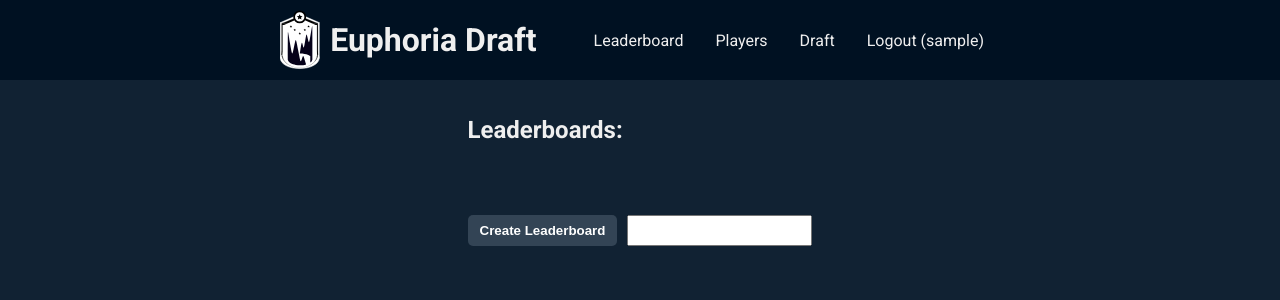
After one commit to billy-yoyo/league-fantasy, a Django app: page /leaderboards/ in a window 1280 px wide. The commit adds this page. Shown: the top 300 px of the page. Run offline with Django 5.2, Linux system fonts and the light colour scheme; the visitor is signed in with stand-in values (Sample User, id 1); some libraries are stand-ins or nearby versions.

Commit message:
add leaderboards

```diff
--- /dev/null
+++ b/league_fantasy/leaderboard_views.py
@@ -0,0 +1,193 @@
+from django.http import HttpResponseRedirect, HttpResponseForbidden
+from django.shortcuts import render
+from django.contrib.auth import get_user_model
+from .models import UserDraft, UserDraftPlayer, UserDraftScorePoint, Leaderboard, LeaderboardMember
+from collections import defaultdict
+
+def create_leaderboard(request):
+  name = request.POST.get("name", None)
+  if name is None:
+      return HttpResponseRedirect(f"/leaderboards?error=true")
+
+  name = name.strip()
+  if not name:
+      return HttpResponseRedirect(f"/leaderboards?error=true")
+
+  leaderboard = Leaderboard(name=name)
+  leaderboard.save()
+  LeaderboardMember(user=request.user, leaderboard=leaderboard, is_admin=True).save()
+  return HttpResponseRedirect(f"/leaderboards")
+
+def perform_membership_action(request, leaderboard_id, action):
+  if leaderboard_id is None:
+    return HttpResponseRedirect(f"/leaderboards")
+
+  leaderboard = Leaderboard.objects.filter(id=leaderboard_id).first()
+  if leaderboard is None:
+    return HttpResponseRedirect(f"/leaderboards")
+
+  admin_membership = LeaderboardMember.objects.filter(user=request.user).filter(leaderboard=leaderboard).first()
+  if admin_membership is None or not admin_membership.is_admin:
+    return HttpResponseRedirect(f"/leaderboards")
+
+  username = request.POST.get("name", None)
+  if username is None:
+      return HttpResponseRedirect(f"/leaderboard/{leaderboard_id}/manage?error=true")
+
+  user = get_user_model().objects.filter(username=username).first()
+  if user is None:
+      return HttpResponseRedirect(f"/leaderboard/{leaderboard_id}/manage?error=true")
+
+  membership = LeaderboardMember.objects.filter(user=user).filter(leaderboard=leaderboard).first()
+  action(leaderboard, user, membership)
+
+  return HttpResponseRedirect(f"/leaderboard/{leaderboard_id}/manage")
+
+def add_leaderboard_member(request, leaderboard_id=None):
+  def create(leaderboard, user, membership):
+    if membership is None:
+      LeaderboardMember(user=user, leaderboard=leaderboard, is_admin=False).save()
+
+  return perform_membership_action(request,leaderboard_id, create)
+
+def kick_leaderboard_member(request, leaderboard_id=None):
+  def kick(_, __, membership):
+      if membership:
+          membership.delete()
+
+  return perform_membership_action(request, leaderboard_id, kick)
+
+def promote_leaderboard_member(request, leaderboard_id=None):
+  def promote(_, __, membership):
+      if membership:
+          membership.is_admin = True
+          membership.save()
+
+  return perform_membership_action(request, leaderboard_id, promote)
+
+def demote_leaderboard_member(request, leaderboard_id=None):
+  def demote(_, user, membership):
+      if membership and user.username != request.user.username:
+          membership.is_admin = False
+          membership.save()
+
+  return perform_membership_action(request, leaderboard_id, demote)
+
+def delete_leaderboard(request, leaderboard_id=None):
+  if leaderboard_id is None:
+    return HttpResponseRedirect(f"/leaderboards")
+
+  leaderboard = Leaderboard.objects.filter(id=leaderboard_id).first()
+  if leaderboard is None:
+    return HttpResponseRedirect(f"/leaderboards")
+
+  admin_membership = LeaderboardMember.objects.filter(user=request.user).filter(leaderboard=leaderboard).first()
+  if admin_membership is None or not admin_membership.is_admin:
+    return HttpResponseRedirect(f"/leaderboards")
+
+  LeaderboardMember.objects.filter(leaderboard=leaderboard).delete()
+  leaderboard.delete()
+
+  return HttpResponseRedirect(f"/leaderboards")
+
+def manage_leaderboard(request, leaderboard_id=None):
+  if leaderboard_id is None:
+    return HttpResponseRedirect(f"/leaderboards")
+
+  leaderboard = Leaderboard.objects.filter(id=leaderboard_id).first()
+  if leaderboard is None:
+    return HttpResponseRedirect(f"/leaderboards")
+
+  admin_membership = LeaderboardMember.objects.filter(user=request.user).filter(leaderboard=leaderboard).first()
+  if admin_membership is None or not admin_membership.is_admin:
+    return HttpResponseRedirect(f"/leaderboards")
+
+  members = LeaderboardMember.objects.filter(leaderboard=leaderboard).all()
+
+  return render(request, "manage_leaderboard_page.html", {
+    "leaderboard": leaderboard,
+    "members": members,
+    "error": bool(request.GET.get("error", None))
+  })
+
+def all_draft_leaderboards(request):
+    memberships = LeaderboardMember.objects.filter(user=request.user).all()
+    leaderboards = [m.leaderboard for m in memberships]
+    return render(request, "all_draft_leaderboards_page.html", { "leaderboards": leaderboards })
+
+GRAPH_DATA_POINTS = 10
+
+def draft_leaderboard(request, leaderboard_id=None):
+    leaderboard = None
+    if leaderboard_id is None:
+        memberships = LeaderboardMember.objects.filter(user=request.user).all()
+        if len(memberships) == 1:
+            return HttpResponseRedirect(f"/leaderboard/{memberships[0].leaderboard.id}")
+    else:
+        membership = LeaderboardMember.objects.filter(user=request.user).filter(leaderboard__id=leaderboard_id).first()
+        if membership is not None:
+            leaderboard = membership.leaderboard
+
+    if leaderboard is None:
+        return HttpResponseRedirect("/leaderboards")
+
+    members = [lm.user for lm in LeaderboardMember.objects.filter(leaderboard=leaderboard).all()]
+    membership = LeaderboardMember.objects.filter(user=request.user).filter(leaderboard=leaderboard).first()
+    if membership is None:
+        return HttpResponseRedirect("/leaderboards")
+
+    drafts = UserDraft.objects.filter(user__in=members).order_by("-score").all()
+    draft_players = defaultdict(dict)
+    draft_player_ids = defaultdict(dict)
+    positions = ("top", "jungle", "mid", "bot", "support")
+
+    for draft in drafts:
+        for player in UserDraftPlayer.objects.filter(draft=draft):
+            draft_players[draft.user.username][player.player.position] = f"{player.player.team.short_name} {player.player.in_game_name} ({player.player.score})"
+            draft_player_ids[draft.user.username][player.player.position] = player.player.player_id
+        for position in positions:
+            if position not in draft_players[draft.user.username]:
+                draft_players[draft.user.username][position] = "---"
+                draft_player_ids[draft.user.username][position] = ""
+
+    time_points = set()
+
+    for score_point in UserDraftScorePoint.objects.filter(draft__in=drafts).order_by("-time"):
+        time_points.add(score_point.time)
+        if len(time_points) >= GRAPH_DATA_POINTS:
+            break
+
+    time_points = sorted(time_points)
+
+    labels = [time.strftime("%d/%m/%Y") for time in time_points]
+    datasets = []
+    for draft in drafts:
+        data = []
+        for time in time_points:
+            try:
+                score_point = UserDraftScorePoint.objects.get(draft=draft, time=time)
+                data.append(score_point.score)
+            except:
+                data.append(0)
+        datasets.append({
+            "label": draft.user.username,
+            "data": data,
+            "fill": False,
+            "borderColor": draft.colour,
+            "tension": 0.1
+        })
+
+    graph_data = {
+        "labels": labels,
+        "datasets": datasets
+    }
+
+    return render(request, "draft_leaderboard_page.html", {
+        "drafts": drafts,
+        "positions": positions,
+        "draft_players": draft_players,
+        "draft_player_ids": draft_player_ids,
+        "graph_data": graph_data,
+        "leaderboard": leaderboard,
+        "is_admin": membership.is_admin
+    })
--- a/league_fantasy/static/style.css
+++ b/league_fantasy/static/style.css
@@ -251,3 +251,81 @@ td.empty-table {
   border-top-color: #050f1f;
   border-right-color: #050f1f;
 }
+
+.name-form {
+  display: flex;
+  flex-direction: row;
+}
+
+.name-form input[type=text] {
+  margin-left: 10px;
+}
+
+.left-aligned-container {
+  display: flex;
+  flex-direction: column;
+  align-items: start;
+
+}
+
+ul {
+  margin-bottom: 35px;
+}
+
+.horz-spaced {
+  margin: 0px 20px;
+}
+
+.align-right {
+  flex: 1;
+  text-align: right;
+}
+
+.fullwidth {
+  width: 100%;
+}
+
+.member-table {
+  display: flex;
+  flex-direction: column;
+  width: 100%;
+  margin-bottom: 30px;
+  background-color: #234;
+}
+
+.member-row {
+  display: flex;
+  flex-direction: row;
+  width: 100%;
+  padding: 8px 12px;
+  box-sizing: border-box;
+  align-items: center;
+}
+
+.member-row button {
+  margin-left: 5px;
+  margin-right: 5px;
+  align-self: center;
+  background-color: #345;
+  color: white;
+  padding: 8px 12px;
+  font-weight: bold;
+  border: none;
+  font-weight: 1.5rem;
+  border-radius: 5px;
+  display: flex;
+  justify-content: center;
+  align-items: center;
+}
+
+.member-row:nth-child(even) {
+  background-color: #1a2a3a;
+}
+
+.member-row:last-child {
+  border-bottom-width: 0;
+}
+
+.space-filler {
+  flex: 1;
+}
--- a/league_fantasy/urls.py
+++ b/league_fantasy/urls.py
@@ -21,6 +21,7 @@ from django.conf.urls.static import static
 from django.conf import settings
 
 import league_fantasy.views as views
+import league_fantasy.leaderboard_views as leaderboard_views
 
 urlpatterns = [
     path('admin/', admin.site.urls),
@@ -30,7 +31,16 @@ urlpatterns = [
     path("players/<slug:player_id>/", views.player_graph),
     path("draft/", views.draft),
     path("submit-draft/", views.submit_draft),
-    path("leaderboard/", views.draft_leaderboard),
     path("logout/", views.logout_view),
     path("accounts/profile/", views.profile),
+    path("leaderboard/", leaderboard_views.draft_leaderboard),
+    path("leaderboards/", leaderboard_views.all_draft_leaderboards),
+    path("leaderboards/create", leaderboard_views.create_leaderboard),
+    path("leaderboard/<slug:leaderboard_id>", leaderboard_views.draft_leaderboard),
+    path("leaderboard/<slug:leaderboard_id>/manage", leaderboard_views.manage_leaderboard),
+    path("leaderboard/<slug:leaderboard_id>/manage/invite", leaderboard_views.add_leaderboard_member),
+    path("leaderboard/<slug:leaderboard_id>/manage/kick", leaderboard_views.kick_leaderboard_member),
+    path("leaderboard/<slug:leaderboard_id>/manage/promote", leaderboard_views.promote_leaderboard_member),
+    path("leaderboard/<slug:leaderboard_id>/manage/demote", leaderboard_views.demote_leaderboard_member),
+    path("leaderboard/<slug:leaderboard_id>/manage/delete", leaderboard_views.delete_leaderboard),
 ] + static(settings.STATIC_URL, document_root=settings.STATIC_ROOT)
--- /dev/null
+++ b/templates/all_draft_leaderboards.html
@@ -0,0 +1,21 @@
+
+
+<div class="left-aligned-container">
+
+  <h2>Leaderboards:</h2>
+  <ul>
+    {% for leaderboard in leaderboards %}
+      <li>
+        <a href="/leaderboard/{{ leaderboard.id }}">{{ leaderboard.name }}</a>
+      </li>
+    {% endfor %}
+  </ul>
+
+  <form class="name-form" action="/leaderboards/create" method="post">
+    {% csrf_token %}
+
+    <input type="submit" value="Create Leaderboard" />
+    <input type="text" name="name" />
+  </form>
+
+</div>
--- /dev/null
+++ b/templates/all_draft_leaderboards_page.html
@@ -0,0 +1,8 @@
+{% extends "base_authed.html" %}
+
+
+{% block auth_content %}
+  <article>
+    {% include 'all_draft_leaderboards.html' %}
+  </article>
+{% endblock %}
```
Also changed, not shown: league_fantasy/admin.py (+8 -1 lines), league_fantasy/models.py (+8 -0 lines), league_fantasy/views.py (+1 -79 lines), templates/draft_leaderboard.html (+12 -0 lines), templates/manage_leaderboard.html (added, +49 -0 lines), templates/manage_leaderboard_page.html (added, +8 -0 lines), league_fantasy/migrations/0014_leaderboard_leaderboardmember.py (added).
